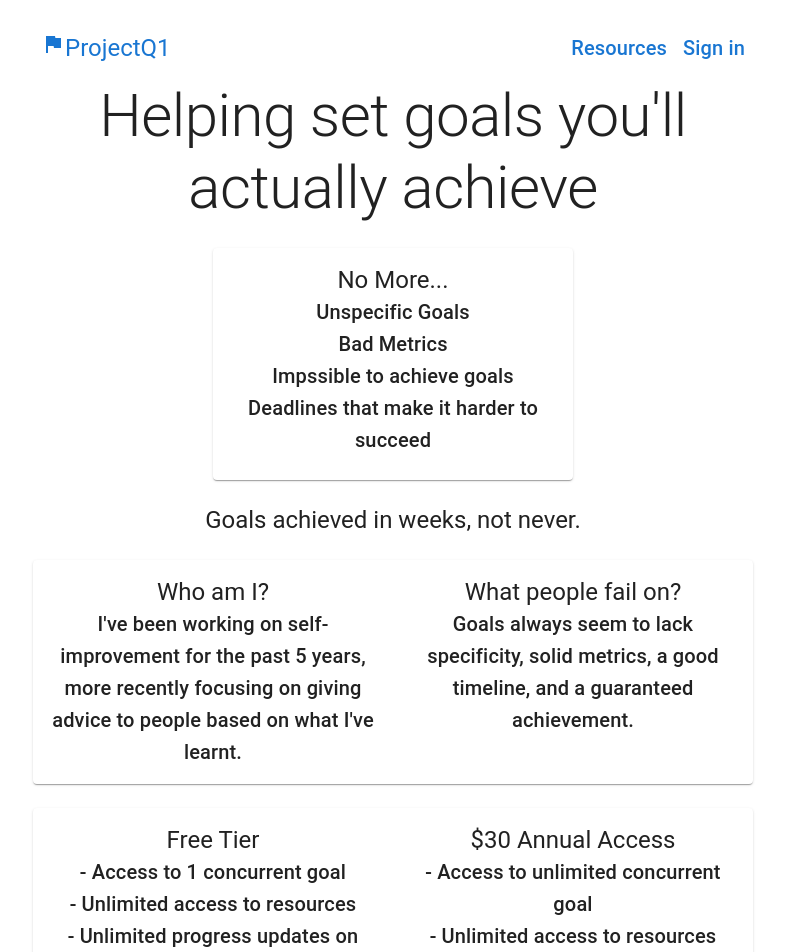
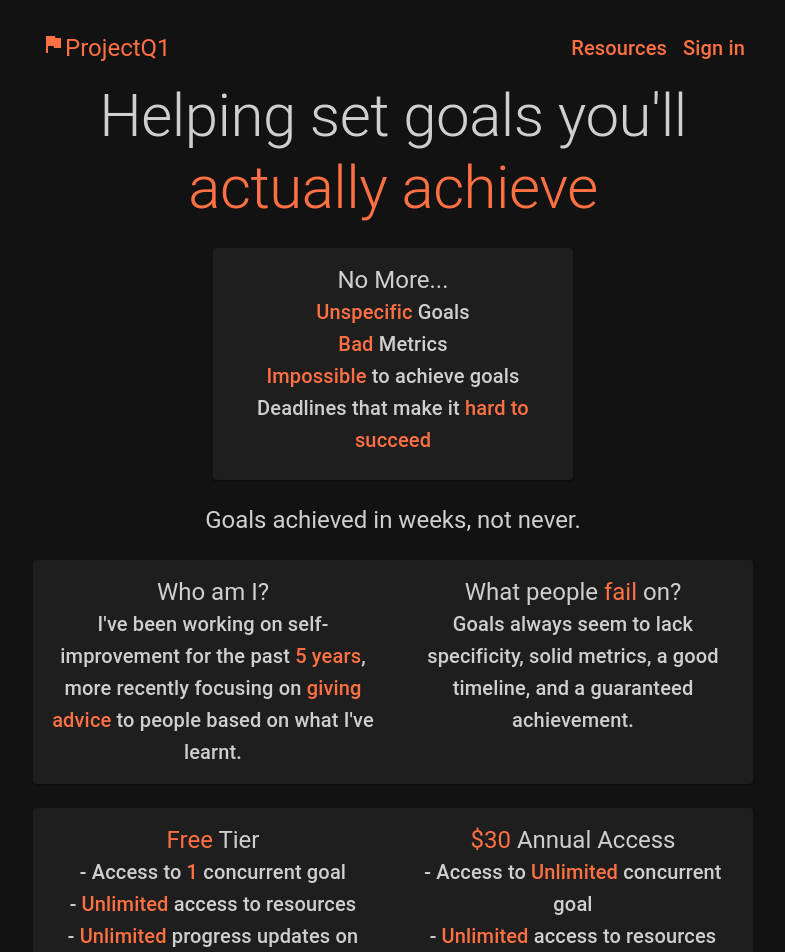
Before and after one commit to westshae/Shaeo.org, a React (Create React App) app in the folder frontend/: page / in a window 1280 px wide. Shown: the top 952 px of the page, without its empty margins (247-1032 px from the left). Built offline with nearby package versions, Linux system fonts and the light colour scheme; the HTML template or start-up script is replaced by a standard one.

Commit message:
Updated look

```diff
--- a/frontend/src/Components/Theme.tsx
+++ b/frontend/src/Components/Theme.tsx
@@ -1,13 +1,19 @@
-import { deepOrange } from '@mui/material/colors';
 import { createTheme } from '@mui/material/styles';
 
 export const theme = createTheme({
   palette: {
+    mode: 'dark',
     primary: {
-      main: '#1976d2',
+      main: '#FF7043',
     },
     secondary: {
-      main: '#dc004e',
+      main: '#cfcfcf',
     },
+    text: {
+      primary: '#cfcfcf',
+      secondary: 'FF7043'
+    },
+
   },
+
 });
--- a/frontend/src/Pages/Landing.tsx
+++ b/frontend/src/Pages/Landing.tsx
@@ -47,7 +47,11 @@ function Landing() {
             </Toolbar>
             <Container>
                 <Box>
-                    <Typography variant="h2" sx={{ textTransform: 'none', textAlign: 'center' }}>Helping set goals you'll actually achieve</Typography>
+                    <Typography variant="h2" sx={{ textTransform: 'none', textAlign: 'center' }}>Helping set goals you'll
+                        <Typography variant="h2" color="primary" sx={{ textTransform: 'none', textAlign: 'center' }}>
+                            actually achieve
+                        </Typography>
+                    </Typography>
                 </Box>
                 <br />
                 <Box
@@ -62,16 +66,28 @@ function Landing() {
                                 No More...
                             </Typography>
                             <Typography variant="h6" sx={{ textTransform: 'none' }}>
-                                Unspecific Goals
+                            {' '}                   <Typography variant="h6" component="span" color="primary">
+                                Unspecific
+                                </Typography>
+                                {' '} Goals
                             </Typography>
                             <Typography variant="h6" sx={{ textTransform: 'none' }}>
-                                Bad Metrics
+                            {' '}                   <Typography variant="h6" component="span" color="primary">
+                                Bad
+                                </Typography>
+                                {' '} Metrics
                             </Typography>
                             <Typography variant="h6" sx={{ textTransform: 'none' }}>
-                                Impssible to achieve goals
+                            {' '}                   <Typography variant="h6" component="span" color="primary">
+                                Impossible
+                                </Typography>
+                                {' '} to achieve goals
                             </Typography>
                             <Typography variant="h6" sx={{ textTransform: 'none' }}>
-                                Deadlines that make it harder to succeed
+                                Deadlines that make it {' '}                   <Typography variant="h6" component="span" color="primary">
+                                hard to succeed
+                                </Typography>
+                                {' '}
                             </Typography>
                         </CardContent>
                     </Card>
@@ -87,13 +103,22 @@ function Landing() {
                                 Who am I?
                             </Typography>
                             <Typography variant="h6" sx={{ textTransform: 'none' }}>
-                                I've been working on self-improvement for the past 5 years, more recently focusing on giving advice to people based on what
+                                I've been working on self-improvement for the past {' '}                   <Typography variant="h6" component="span" color="primary">
+                                5 years
+                                </Typography>
+                                , more recently focusing on {' '}                   <Typography variant="h6" component="span" color="primary">
+                                giving advice
+                                </Typography>
+                                {' '} to people based on what
                                 I've learnt.
                             </Typography>
                         </CardContent>
                         <CardContent sx={{ width: "50%" }}>
                             <Typography variant="h5" sx={{ textTransform: 'none' }}>
-                                What people fail on?
+                                What people {' '}                   <Typography variant="h5" component="span" color="primary">
+                                fail
+                                </Typography>
+                                {' '} on?
                             </Typography>
                             <Typography variant="h6" sx={{ textTransform: 'none' }}>
                                 Goals always seem to lack specificity, solid metrics, a good timeline, and a guaranteed achievement.
@@ -101,44 +126,74 @@ function Landing() {
                         </CardContent>
                     </Card>
                 </Box>
-                <br/>
+                <br />
                 <Box>
                     <Card sx={{ width: "100%", textAlign: 'center', display: 'flex', flexDirection: 'row', justifyContent: 'center', height: "100%" }}>
                         <CardContent sx={{ width: "50%" }}>
                             <Typography variant="h5" sx={{ textTransform: 'none' }}>
-                                Free Tier
+                            {' '}                   <Typography variant="h5" component="span" color="primary">
+                                Free
+                                </Typography>
+                                {' '} Tier
                             </Typography>
                             <Typography variant="h6" sx={{ textTransform: 'none' }}>
-                                - Access to 1 concurrent goal
+                                - Access to
+                                {' '}<Typography variant="h6" component="span" color="primary">
+                                    1
+                                </Typography>
+                                {' '} concurrent goal
                             </Typography>
                             <Typography variant="h6" sx={{ textTransform: 'none' }}>
-                                - Unlimited access to resources
+                                - {' '}
+                                <Typography variant="h6" component="span" color="primary">
+                                    Unlimited
+                                </Typography>
+                                {' '} access to resources
                             </Typography>
                             <Typography variant="h6" sx={{ textTransform: 'none' }}>
-                                - Unlimited progress updates on your goal
+                                - {' '}
+                                <Typography variant="h6" component="span" color="primary">
+                                    Unlimited
+                                </Typography>
+                                {' '} progress updates on your goal
                             </Typography>
                         </CardContent>
                         <CardContent sx={{ width: "50%" }}>
                             <Typography variant="h5" sx={{ textTransform: 'none' }}>
-                                $30 Annual Access
+                            {' '}                   <Typography variant="h5" component="span" color="primary">
+                                $30
+                                </Typography>
+                                {' '} Annual Access
                             </Typography>
                             <Typography variant="h6" sx={{ textTransform: 'none' }}>
-                                - Access to unlimited concurrent goal
+                                - Access to {' '}
+                                <Typography variant="h6" component="span" color="primary">
+                                    Unlimited
+                                </Typography>
+                                {' '} concurrent goal
                             </Typography>
                             <Typography variant="h6" sx={{ textTransform: 'none' }}>
-                                - Unlimited access to resources
+                                - {' '}
+                                <Typography variant="h6" component="span" color="primary">
+                                    Unlimited
+                                </Typography>
+                                {' '} access to resources
                             </Typography>
                             <Typography variant="h6" sx={{ textTransform: 'none' }}>
-                                - Unlimited progress updates on your goal
+                                - {' '}
+                                <Typography variant="h6" component="span" color="primary">
+                                    Unlimited
+                                </Typography>
+                                {' '}progress updates on your goal
                             </Typography>
                         </CardContent>
                     </Card>
                 </Box>
-                <br/>
-                <Box sx={{display: 'flex'}}>
+                <br />
+                <Box sx={{ display: 'flex' }}>
                     <Typography variant="h5" sx={{ textTransform: 'none' }}>If you're interested...</Typography>
                     <Button variant="contained" onClick={() => navigate("/dashboard")} sx={{ marginLeft: '0.5rem' }}>
-                        <Typography variant="h5" sx={{ textTransform: 'none' }}>Get Started Free</Typography>
+                        <Typography variant="h5" color="#121212" sx={{ textTransform: 'none' }}>Get Started Free</Typography>
                     </Button>
                 </Box>
             </Container>
--- a/frontend/src/Pages/Login.tsx
+++ b/frontend/src/Pages/Login.tsx
@@ -28,7 +28,12 @@ function Login() {
     return () => subscription.unsubscribe()
   }, [])
 
-  return (<Auth supabaseClient={getAuth()} appearance={{ theme: ThemeSupa }} />)
+  return (<Auth
+    supabaseClient={getAuth()}
+    appearance={{ theme: ThemeSupa }}
+    providers={[]}
+    theme="dark"
+  />)
 
 
 }
```
Also changed, not shown: frontend/src/Pages/Dashboard.tsx (+11 -8 lines), frontend/src/Pages/Goal.tsx (+16 -14 lines), frontend/src/Pages/Resources/GoalSetting.tsx (+12 -7 lines).
